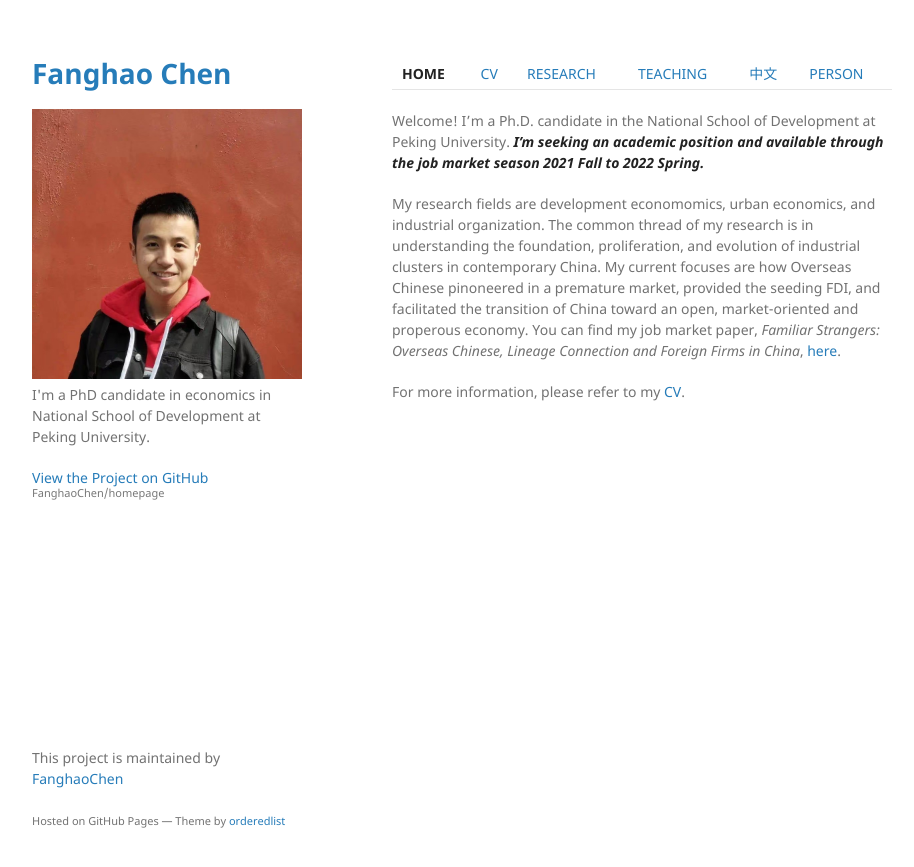
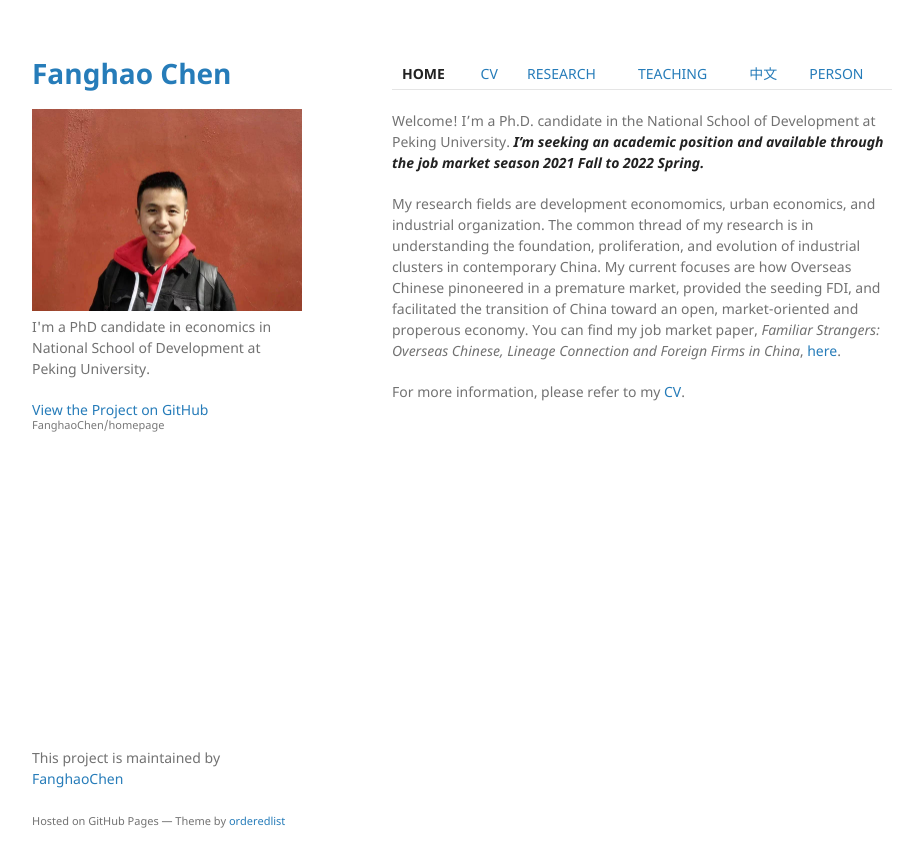
Before and after one commit to FanghaoChen/homepage, a Jekyll site: the page built from index.md, in a window 1280 px wide. Shown: the top 867 px of the page, without its empty margins (178-1092 px from the left). Built offline with Jekyll 4.4.1, drawn with Linux system fonts in a browser that asks for light colours.

Commit message:
Update _config.yml

```diff
--- a/_config.yml
+++ b/_config.yml
@@ -1,6 +1,6 @@
 title: Fanghao Chen
 tagline: Fanghao Chen. PhD. National School of Development of Peking University. Urban Economics. Industrial Organization. Development Economics. Multinational Enterprises. Faculty. Professor.
-logo: /assets/img/leisure.jpg
+logo: /assets/img/leisure_wide.jpg
 description: I'm a PhD candidate in economics in National School of Development at Peking University.
 show_downloads: false
 google_analytics:
```
